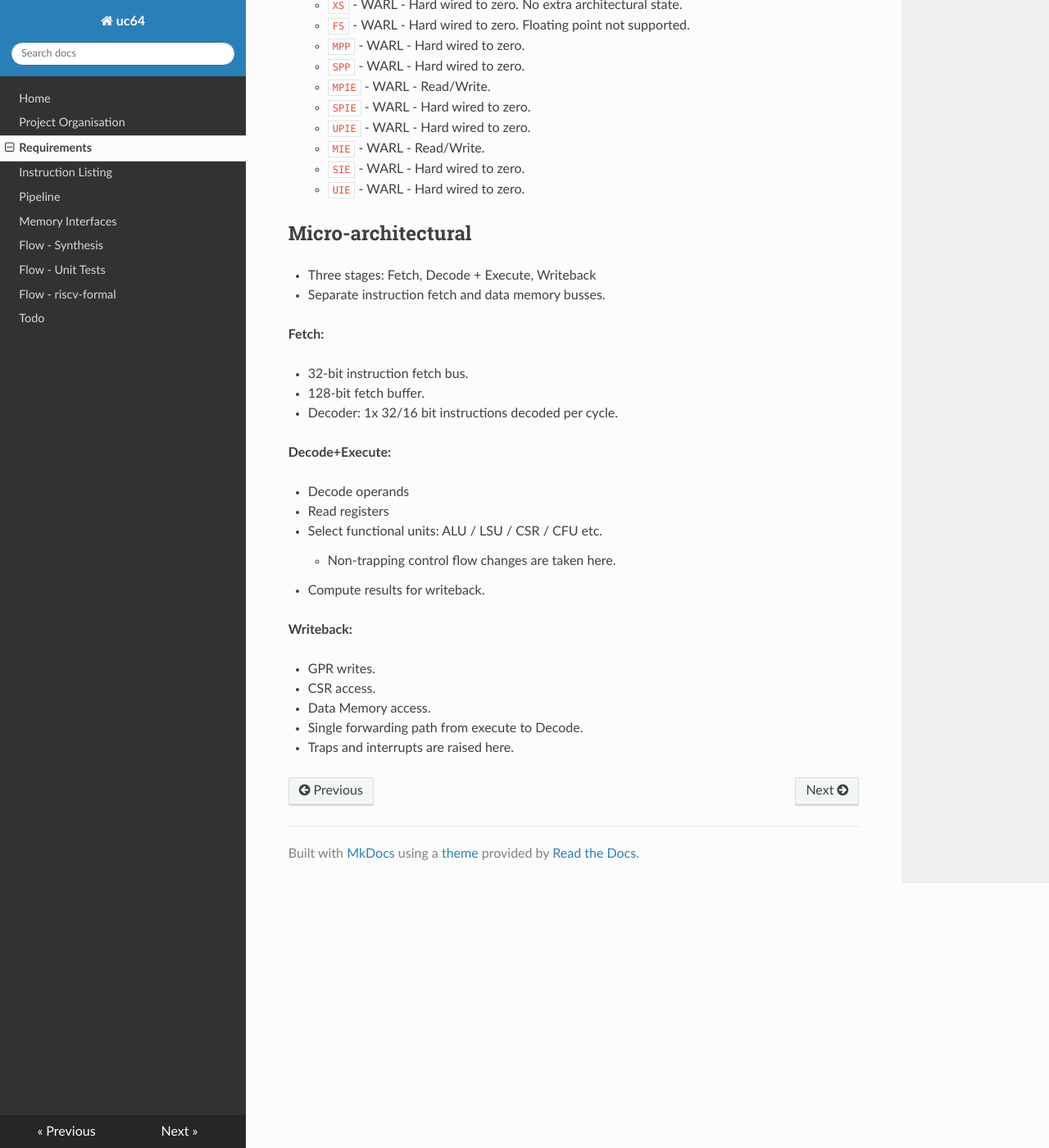
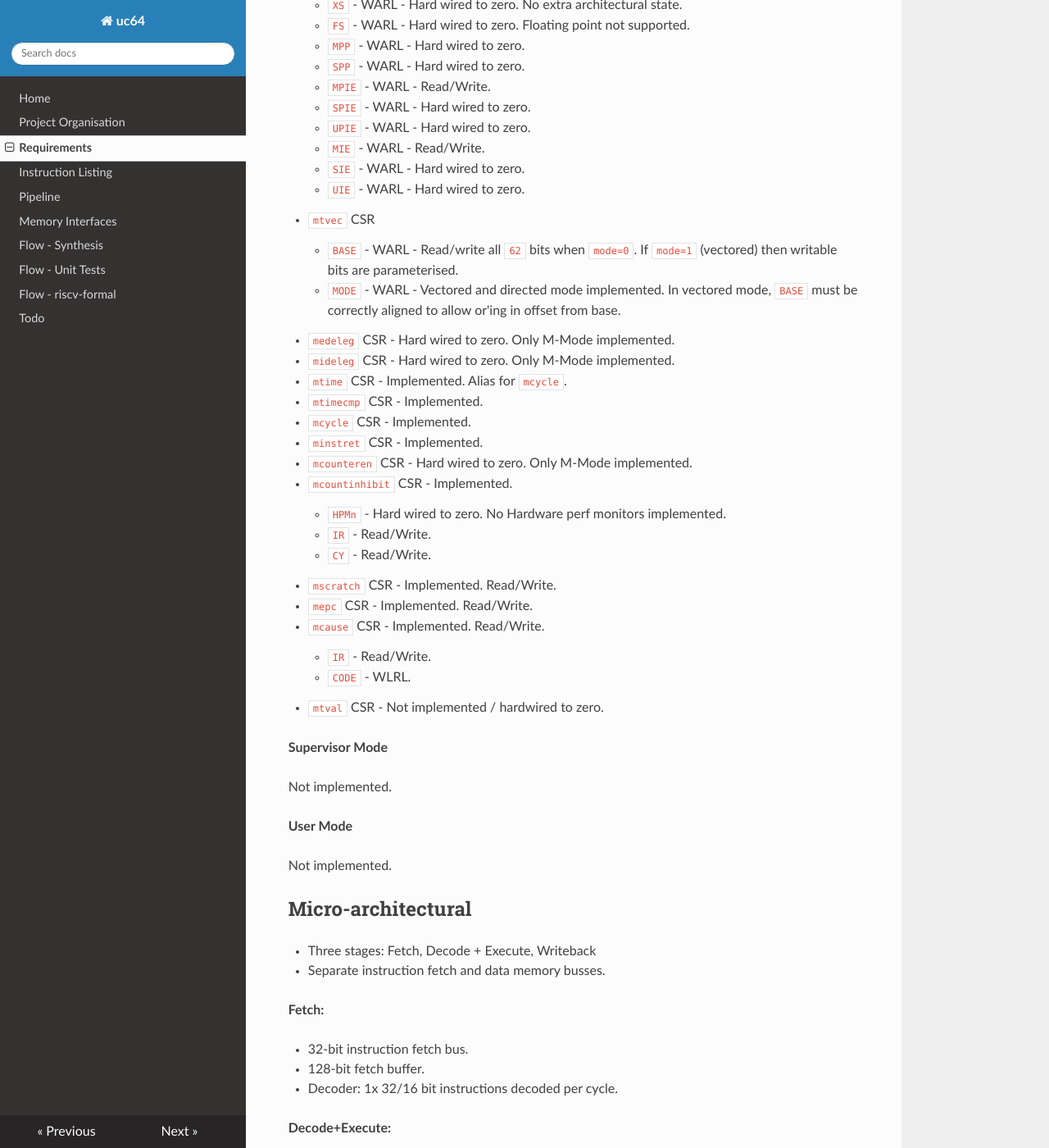
Before and after one commit to ben-marshall/croyde-riscv, an MkDocs documentation site: the page built from docs/functional-requirements.md, in a window 1280 px wide and 1400 px high, scrolled down 996 px. Shown: the whole window at 82% size. Built offline with MkDocs 1.6.1, drawn with Linux system fonts in a browser that asks for light colours; nearby versions of some CDN libraries.

Commit message:
Docs: M-mode csr support

```diff
--- a/docs/functional-requirements.md
+++ b/docs/functional-requirements.md
@@ -49,6 +49,39 @@ implement.
     - `MIE`  - WARL - Read/Write.
     - `SIE`  - WARL - Hard wired to zero.
     - `UIE`  - WARL - Hard wired to zero.
+- `mtvec`       CSR
+    - `BASE` - WARL - Read/write all `62` bits when `mode=0`.
+      If `mode=1` (vectored) then writable bits are parameterised.
+    - `MODE` - WARL - Vectored and directed mode implemented. In vectored
+      mode, `BASE` must be correctly aligned to allow or'ing in offset
+      from base.
+- `medeleg`     CSR - Hard wired to zero. Only M-Mode implemented.
+- `mideleg`     CSR - Hard wired to zero. Only M-Mode implemented.
+- `mtime`       CSR - Implemented. Alias for `mcycle`.
+- `mtimecmp`    CSR - Implemented.
+- `mcycle`      CSR - Implemented.
+- `minstret`    CSR - Implemented.
+- `mcounteren`  CSR - Hard wired to zero. Only M-Mode implemented.
+- `mcountinhibit` CSR - Implemented.
+    - `HPMn` - Hard wired to zero. No Hardware perf monitors implemented.
+    - `IR` - Read/Write.
+    - `CY` - Read/Write.
+- `mscratch`    CSR - Implemented. Read/Write.
+- `mepc`        CSR - Implemented. Read/Write.
+- `mcause`      CSR - Implemented. Read/Write.
+    - `IR`      - Read/Write.
+    - `CODE`    - WLRL.
+- `mtval`       CSR - Not implemented / hardwired to zero.
+
+
+**Supervisor Mode**
+
+Not implemented.
+
+
+**User Mode**
+
+Not implemented.
 
 
 ## Micro-architectural
```
